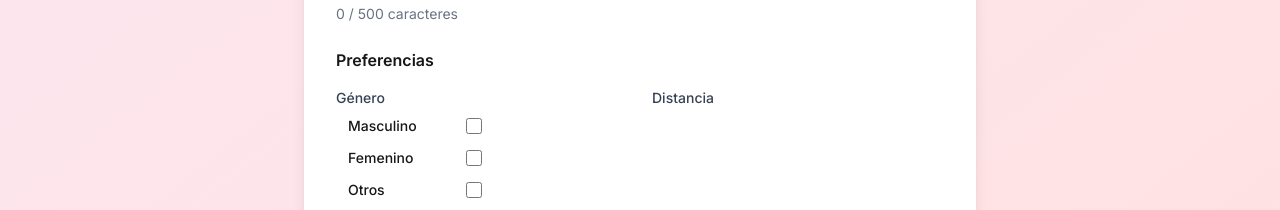
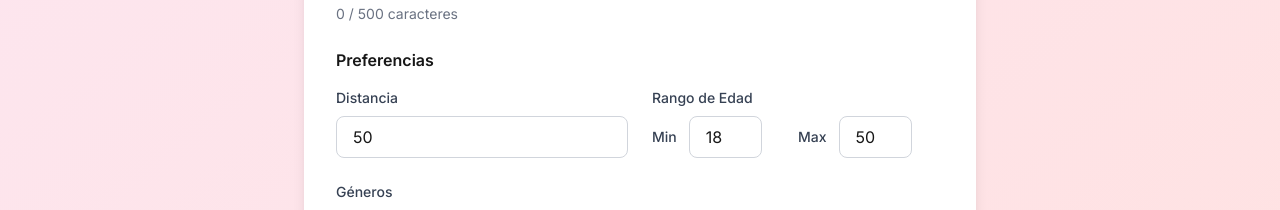
Before and after one commit to Juanvivas043/tinder-clone, a Next.js app: page /profile/edit in a window 1280 px wide. Shown: the part 725-935 px from the top of the page. Built offline with nearby package versions, Linux system fonts and the light colour scheme; no server answers.

Commit message:
implementacion de ajuste de preferencias en perfil

```diff
--- a/app/profile/edit/page.tsx
+++ b/app/profile/edit/page.tsx
@@ -18,7 +18,7 @@ export default function EditProfilePage() {
         bio: "",
         gender: "male" as "male" | "female" | "other",
         preferences: {
-            gender_preferences: [] as ("male" | "female" | "other")[],
+            gender_preference: [] as ("male" | "female" | "other")[],
             distance: 50,
             age_range: {
                 min: 18,
@@ -40,8 +40,8 @@ export default function EditProfilePage() {
                     bio: profile.bio || "",
                     gender: profile.gender || "male",
                     preferences: {
-                        gender_preferences: profile.preferences?.gender_preference || [],
-                        distance: profile.preferences?.distance || 50,
+                        gender_preference: profile.preferences?.gender_preference || [],
+                        distance: profile.preferences?.distance || '50',
                         age_range: profile.preferences?.age_range || {min: 18, max: 99},
                     },
                     birthdate: profile.birthdate || "",
@@ -60,6 +60,8 @@ export default function EditProfilePage() {
     }, [])
 
     async function handleFormSubmit(e: React.FormEvent){
+
+        console.log(formData)
 
         e.preventDefault()
         setSaving(true)
@@ -90,26 +92,20 @@ export default function EditProfilePage() {
         }))
     }
 
-    function handleGenderPreferenceChange(e: React.ChangeEvent<HTMLInputElement>) {
-        const {value, checked} = e.target
+    function handlePreferencesChange(e: React.ChangeEvent<HTMLInputElement>) {
+        const {value, checked, name} = e.target
         setFormData((prev) => {
-            const currentPreferences = prev.preferences.gender_preferences
-            if (checked) {
-                return{
-                    ...prev,
-                    preferences: {
-                        ...prev.preferences,
-                        gender_preferences: [...currentPreferences, value] as typeof currentPreferences
-                    }
-                }
-
-            } else {
+            const genderPreferences = checked ? [...prev.preferences.gender_preference, value] as ("male" | "female" | "other")[] : prev.preferences.gender_preference.filter(pref => pref !== value)
             return {
                 ...prev,
                 preferences: {
                     ...prev.preferences,
-                        gender_preferences: currentPreferences.filter(pref => pref !== value)
-                    }
+                    gender_preference: genderPreferences,
+                    age_range: {
+                        ...prev.preferences.age_range,
+                        [name]: value || '',
+                    },
+                    [name]: value || '',
                 }
             }
         })
@@ -281,47 +277,113 @@ export default function EditProfilePage() {
                             </p>
                         </div>
 
-                        <div>
                         <h3 className="text-md font-semibold mb-4">
                             Preferencias
                         </h3>
+
+                        <div>
                             <div className="grid grid-cols-1 md:grid-cols-2 mb-6 gap-6">
                                 <div>
                                     <label
+                                        htmlFor="distance"
+                                        className="block text-sm font-medium text-gray-700 dark:text-gray-300 mb-2"
+                                    >Distancia</label>
+                                    <input
+                                        type="text"
+                                        id="distance"
+                                        name="distance"
+                                        value={formData.preferences.distance}
+                                        onChange={handlePreferencesChange}
+                                        className="w-full px-4 py-2 border border-gray-300 dark:border-gray-600 rounded-lg focus:outline-none focus:ring-2 focus:ring-pink-500 focus:border-transparent dark:bg-gray-700 dark:text-white"
+                                        placeholder="Introduce tu distancia de otros preferida"
+                                    />
+                                </div>
+
+                                <div>
+                                    <label
+                                        htmlFor="agerange"
+                                        className="block text-sm font-medium text-gray-700 dark:text-gray-300 mb-2"
+                                    >Rango de Edad</label>
+
+                                    <div className="grid grid-cols-2">
+                                        <div className="flex items-center gap-3">
+                                            <label
+                                                htmlFor="min"
+                                                className="block text-sm font-medium text-gray-700 dark:text-gray-300"
+                                            >Min</label>
+                                            <input
+                                                type="number"
+                                                id="min"
+                                                max={100}
+                                                min={18}
+                                                name="min"
+                                                value={formData.preferences.age_range.min}
+                                                onChange={handlePreferencesChange}
+                                                className="w-1/2 px-4 py-2 border border-gray-300 dark:border-gray-600 rounded-lg focus:outline-none focus:ring-2 focus:ring-pink-500 focus:border-transparent dark:bg-gray-700 dark:text-white"
+                                                placeholder="Introduce tu edad mínima"
+                                            />
+                                        </div>
+
+                                        <div className="flex items-center gap-3">
+                                            <label
+                                                htmlFor="max"
+                                                className="block text-sm font-medium text-gray-700 dark:text-gray-300"
+                                            >Max</label>
+                                            <input
+                                                type="number"
+                                                id="max"
+                                                name="max"
+                                                max={100}
+                                                min={18}
+                                                value={formData.preferences.age_range.max}
+                                                onChange={handlePreferencesChange}
+                                                className="w-1/2 px-4 py-2 border border-gray-300 dark:border-gray-600 rounded-lg focus:outline-none focus:ring-2 focus:ring-pink-500 focus:border-transparent dark:bg-gray-700 dark:text-white"
+                                                placeholder="Introduce tu edad máxima"
+                                            />
+                                        </div>
+                                    </div>
+                                </div>
+                            </div>
+                        </div>
+
+                    <div className="grid grid-cols-1 mb-6">
+                            <label
                                 htmlFor="gender"
                                 className="block text-sm font-medium text-gray-700 dark:text-gray-300 mb-2"
-                                    >Género</label>
-                                    <div className="flex items-center justify-between pl-3 max-w-1/2 mb-3">
+                            >Géneros</label>
+
+                            <div className="grid grid-cols-2 md:grid-cols-3 gap-2">
+                                <div className="flex items-center justify-between max-w-2/3 pl-3">
                                     <label
                                         htmlFor="male"
-                                            className="text-sm font-medium">Masculino</label>
+                                        className="text-sm font-medium">Masculinos</label>
                                     <input
                                         type="checkbox"
                                         id="male"
                                         name="male"
                                         value="male"
-                                            onChange={handleGenderPreferenceChange}
-                                            checked={formData.preferences.gender_preferences.includes("male")}
+                                        onChange={handlePreferencesChange}
+                                        checked={formData.preferences.gender_preference.includes("male")}
                                         className="h-4 w-4 border border-gray-300 dark:border-gray-600 focus:outline-none focus:ring-2 focus:ring-pink-500 focus:border-transparent dark:bg-gray-700 dark:text-white"
                                         >
                                     </input>
                                 </div>
-                                    <div className="flex items-center justify-between pl-3 max-w-1/2 mb-3">
+                                <div className="flex items-center justify-between pl-3 max-w-2/3">
                                     <label
                                         htmlFor="female"
-                                            className="text-sm font-medium">Femenino</label>
+                                        className="text-sm font-medium">Femeninos</label>
                                     <input
                                         type="checkbox"
                                         id="female"
                                         name="female"
                                         value="female"
-                                            onChange={handleGenderPreferenceChange}
-                                            checked={formData.preferences.gender_preferences.includes("female")}
+                                        onChange={handlePreferencesChange}
+                                        checked={formData.preferences.gender_preference.includes("female")}
                                         className="h-4 w-4 border border-gray-300 dark:border-gray-600 focus:outline-none focus:ring-2 focus:ring-pink-500 focus:border-transparent dark:bg-gray-700 dark:text-white"
                                         >
                                     </input>
                                 </div>
-                                    <div className="flex items-center justify-between pl-3 max-w-1/2 mb-3">
+                                <div className="flex items-center justify-between pl-3 max-w-2/3">
                                     <label
                                         htmlFor="other"
                                         className="text-sm font-medium">Otros</label>
@@ -330,19 +392,11 @@ export default function EditProfilePage() {
                                         id="other"
                                         name="other"
                                         value="other"
-                                            onChange={handleGenderPreferenceChange}
-                                            checked={formData.preferences.gender_preferences.includes("other")}
+                                        onChange={handlePreferencesChange}
+                                        checked={formData.preferences.gender_preference.includes("other")}
                                         className="h-4 w-4 border border-gray-300 dark:border-gray-600 focus:outline-none focus:ring-2 focus:ring-pink-500 focus:border-transparent dark:bg-gray-700 dark:text-white"
                                         >
                                     </input>
-                                    </div>
-                                </div>
-
-                                <div>
-                                    <label
-                                        htmlFor="distance"
-                                        className="block text-sm font-medium text-gray-700 dark:text-gray-300 mb-2"
-                                    >Distancia</label>
                                 </div>
                             </div>
                         </div>
--- a/components/ProfileInformation.tsx
+++ b/components/ProfileInformation.tsx
@@ -12,12 +12,22 @@ const genderTranslations = {
 
 };
 
+const genderPreferenceTranslations = {
+    'male': 'Masculinos',
+    'female': 'Femeninos',
+    'other': 'Otros',
+}
+
 export default async function ProfileInformation () {
     const profile : UserProfile | null = await getCurrentUserProfile()
     await new Promise((resolve) => setTimeout(resolve, 1000));
 
     const englishGender = profile?.gender || 'other';
+    const englishGenderPreference = profile?.preferences?.gender_preference || [];
     const spanishGender = genderTranslations[englishGender] || englishGender;
+    const spanishGenderPreference = englishGenderPreference.map(gender => genderPreferenceTranslations[gender] || gender);
+
+
 
     if (!profile) {
         return (
@@ -130,6 +140,23 @@ export default async function ProfileInformation () {
                                     </div>
                                 </div>
                             </div>
+
+                            <div>
+                                <label
+                                    htmlFor="gender"
+                                    className="block text-sm font-medium text-gray-700 dark:text-gray-300 mb-1"
+                                >Géneros</label>
+                                <div className="grid grid-cols-2 md:grid-cols-3 gap-2">
+                                    {spanishGenderPreference.map((gender) => (
+                                        <div key={gender} className="flex items-center justify-start">
+                                            <span className="text-gray-700 dark:text-gray-300 capitalize m-1 border border-gray-300 dark:border-gray-600 rounded-full px-2 py-1">
+                                                {gender}
+                                            </span>
+                                        </div>
+                                    ))}
+                                </div>
+                            </div>
+
                         </div>
                     </div>
                 </div>
--- a/lib/definitions.ts
+++ b/lib/definitions.ts
@@ -18,7 +18,7 @@ export interface UserProfile {
 }
 
 export interface UserPreferences {
-    gender_preferences: ("male" | "female" | "other")[];
+    gender_preference: ("male" | "female" | "other")[];
     distance: number;
     age_range: {
         min: number;
```
Also changed, not shown: lib/actions/profile.ts (+5 -7 lines). Lines whose indentation alone changed are shown as unchanged.
